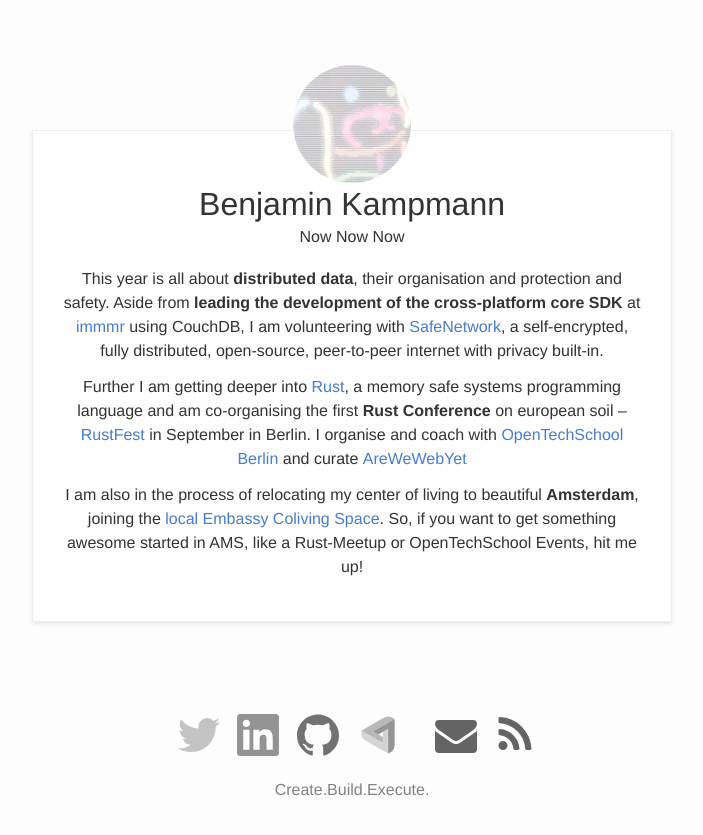
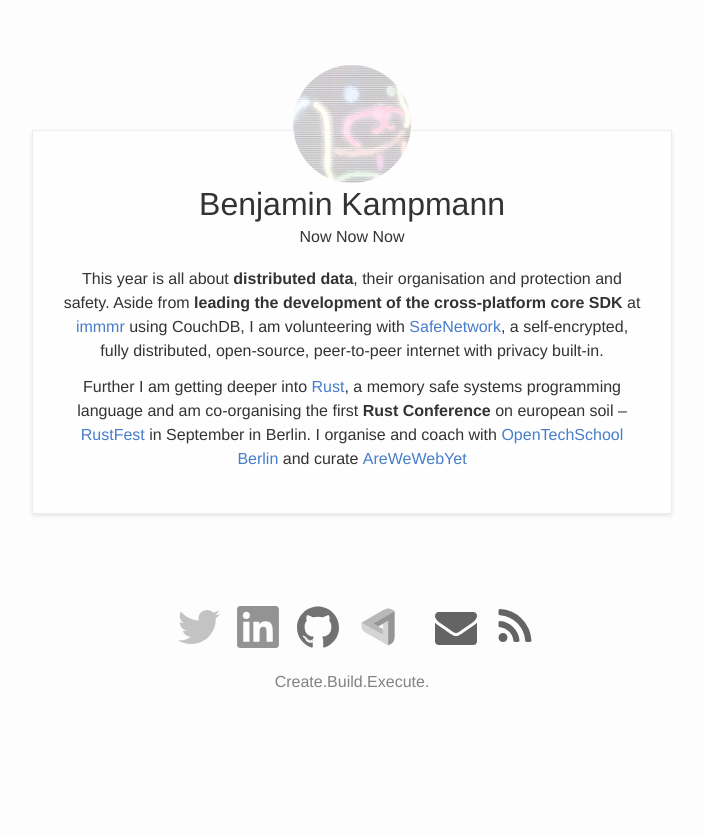
Before and after one commit to gnunicorn/gnunicorn.org, a Jekyll site: the page built from now.html, in a window 1280 px wide. Shown: the top 835 px of the page, without its empty margins (288-991 px from the left). Built offline with Jekyll 4.4.1, drawn with Linux system fonts in a browser that asks for light colours.

Commit message:
not going to amsterdam anymore

```diff
--- a/now.html
+++ b/now.html
@@ -9,7 +9,4 @@
   <h2>Now Now Now</h2>
   <p>This year is all about <b>distributed data</b>, their organisation and protection and safety. Aside from <b>leading the development of the cross-platform core SDK</b> at <a href="http://www.immmr.com/">immmr</a> using CouchDB, I am volunteering with <a href="https://safenetwork.org/">SafeNetwork</a>, a self-encrypted, fully distributed, open-source, peer-to-peer internet with privacy built-in.</p>
   <p>Further I am getting deeper into <a href="https://www.rust-lang.org/en-US/">Rust</a>, a memory safe systems programming language and am co-organising the first <b>Rust Conference</b> on european soil – <a href="http://www.rustfest.eu/">RustFest</a> in September in Berlin. I organise and coach with <a href="http://www.opentechschool.org/">OpenTechSchool Berlin</a> and curate <a href="http://www.arewewebyet.org/">AreWeWebYet</a></p>
-  <p>
-    I am also in the process of relocating my center of living to beautiful <b>Amsterdam</b>, joining the <a href="https://embassynetwork.com/locations/ams/">local Embassy Coliving Space</a>. So, if you want to get something awesome started in AMS, like a Rust-Meetup or OpenTechSchool Events, hit me up!
-  </p>
 </div>
```
